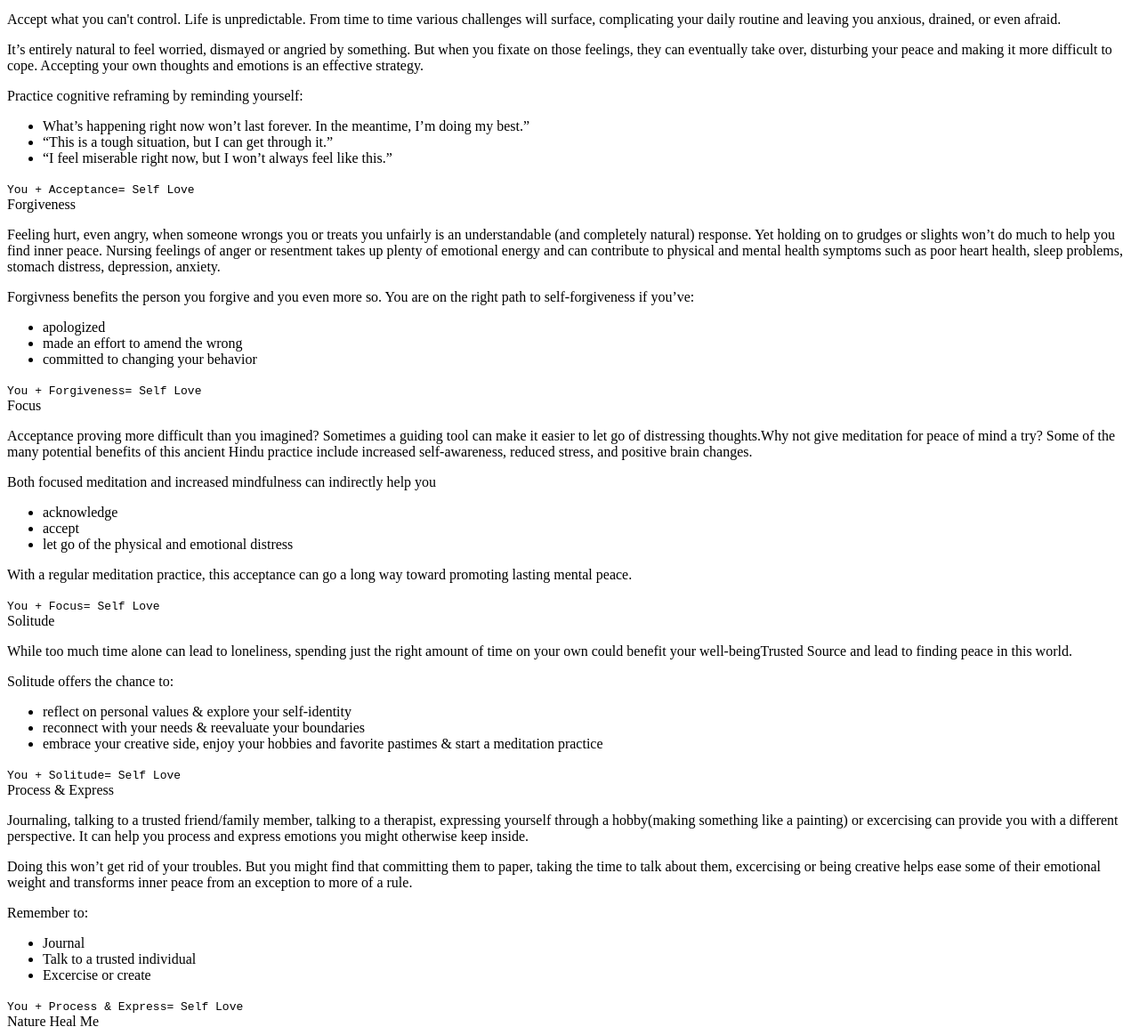
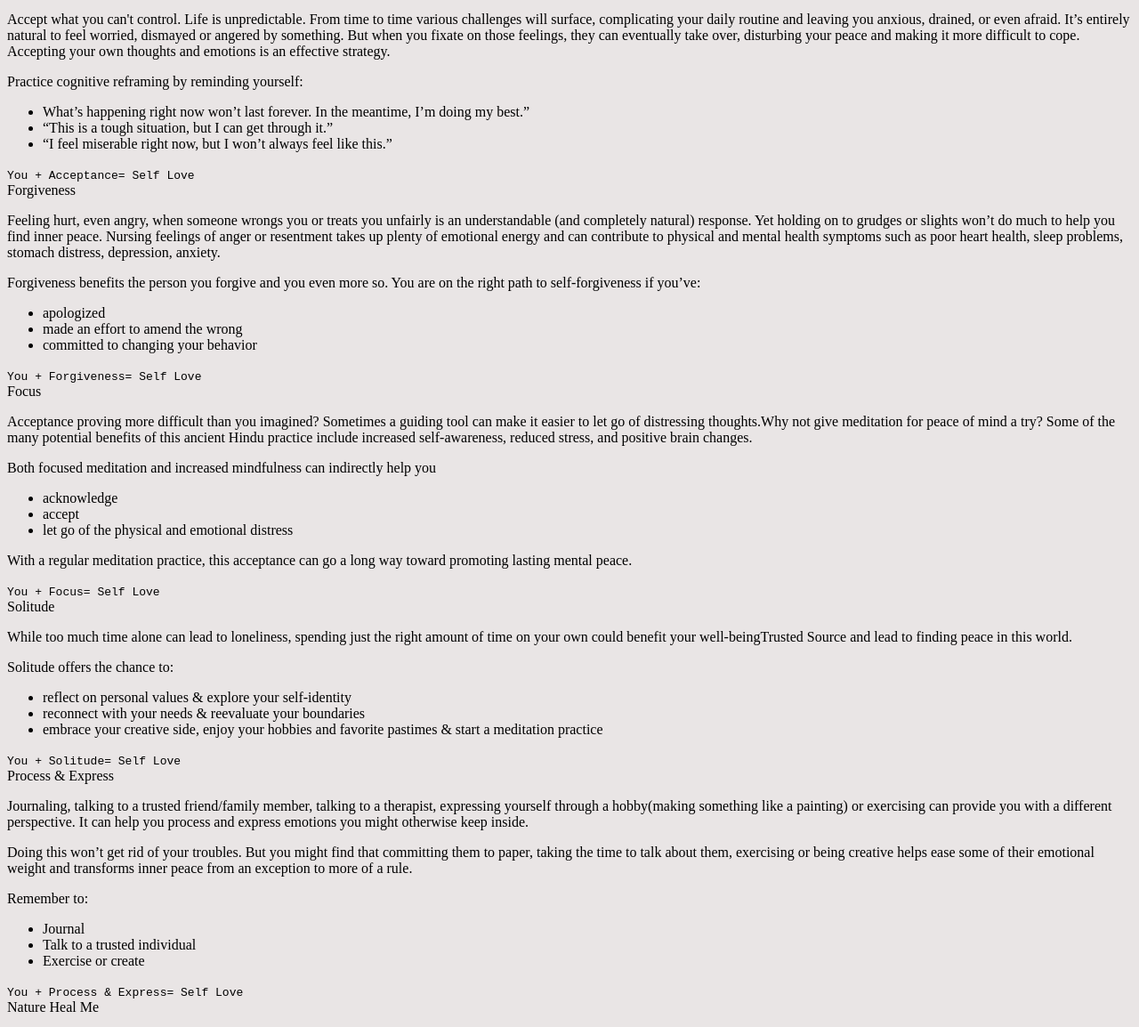
Before and after one commit to KinshasaPolee/Technical-Documentation-Page, a plain HTML site: page index.html in a window 1280 px wide. Shown: the part 124-1278 px from the top of the page at 89% size. Drawn offline with Linux system fonts and the light colour scheme.

Commit message:
changed background-color

```diff
--- a/index.html
+++ b/index.html
@@ -1,5 +1,12 @@
 <!DOCTYPE html>
 <html lang="en">
+
+<head>
+  <meta charset="UTF-8">
+  <meta name="viewport" content="width=device-width, initial-scale=1.0">
+  <title>For The Love Of Peace</title>
+</head>
+
 <body>
   <link rel="stylesheet" href="styles.css">
   <main id="main-doc">
@@ -14,13 +21,14 @@
       <a class="nav-link" href="#Nature_Heal_Me">Nature Heal Me</a> |
       <a class="nav-link" href="#Reference">Reference</a>
     </nav>
-</div>
 
     <section class="main-section" id="Acceptance">
       <header>Acceptance</header>
-<p>Accept what you can't control. Life is unpredictable. From time to time various challenges will surface, complicating your daily routine and leaving you anxious, drained, or even afraid.
-<div></div>
-It’s entirely natural to feel worried, dismayed or angried by something. But when you fixate on those feelings, they can eventually take over, disturbing your peace and making it more difficult to cope. Accepting your own thoughts and emotions is an effective strategy.</p>
+      <p>Accept what you can't control. Life is unpredictable. From time to time various challenges will surface,
+        complicating your daily routine and leaving you anxious, drained, or even afraid.
+      It’s entirely natural to feel worried, dismayed or angered by something. But when you fixate on those feelings,
+      they can eventually take over, disturbing your peace and making it more difficult to cope. Accepting your own
+      thoughts and emotions is an effective strategy.</p>
       <p>Practice cognitive reframing by reminding yourself:
       <ul>
         <li>What’s happening right now won’t last forever. In the meantime, I’m doing my best.”</li>
@@ -35,9 +43,13 @@ You + Acceptance= Self Love
 
     <section class="main-section" id="Forgiveness">
       <header>Forgiveness</header>
-      <p>Feeling hurt, even angry, when someone wrongs you or treats you unfairly is an understandable (and completely natural) response.
-Yet holding on to grudges or slights won’t do much to help you find inner peace. Nursing feelings of anger or resentment takes up plenty of emotional energy and can contribute to physical and mental health symptoms such as poor heart health, sleep problems, stomach distress, depression, anxiety.</p>
-      <p>Forgivness benefits the person you forgive and you even more so. You are on the right path to self-forgiveness if you’ve:
+      <p>Feeling hurt, even angry, when someone wrongs you or treats you unfairly is an understandable (and completely
+        natural) response.
+        Yet holding on to grudges or slights won’t do much to help you find inner peace. Nursing feelings of anger or
+        resentment takes up plenty of emotional energy and can contribute to physical and mental health symptoms such as
+        poor heart health, sleep problems, stomach distress, depression, anxiety.</p>
+      <p>Forgiveness benefits the person you forgive and you even more so. You are on the right path to self-forgiveness
+        if you’ve:
       <ul>
         <li>apologized</li>
         <li>made an effort to amend the wrong</li>
@@ -51,7 +63,9 @@ You + Forgiveness= Self Love
 
     <section class="main-section" id="Focus">
       <header>Focus</header>
-      <p>Acceptance proving more difficult than you imagined? Sometimes a guiding tool can make it easier to let go of distressing thoughts.Why not give meditation for peace of mind a try? Some of the many potential benefits of this ancient Hindu practice include increased self-awareness, reduced stress, and positive brain changes.
+      <p>Acceptance proving more difficult than you imagined? Sometimes a guiding tool can make it easier to let go of
+        distressing thoughts.Why not give meditation for peace of mind a try? Some of the many potential benefits of
+        this ancient Hindu practice include increased self-awareness, reduced stress, and positive brain changes.
       </p>
       <p>Both focused meditation and increased mindfulness can indirectly help you
       <ul>
@@ -59,7 +73,8 @@ You + Forgiveness= Self Love
         <li>accept</li>
         <li>let go of the physical and emotional distress
       </ul>
-  <div>With a regular meditation practice, this acceptance can go a long way toward promoting lasting mental peace.</div>
+      <div>With a regular meditation practice, this acceptance can go a long way toward promoting lasting mental peace.
+      </div>
       </p>
       <code>
 You + Focus= Self Love
@@ -68,7 +83,8 @@ You + Focus= Self Love
 
     <section class="main-section" id="Solitude">
       <header>Solitude</header>
-      <p>While too much time alone can lead to loneliness, spending just the right amount of time on your own could benefit your well-beingTrusted Source and lead to finding peace in this world.</p>
+      <p>While too much time alone can lead to loneliness, spending just the right amount of time on your own could
+        benefit your well-beingTrusted Source and lead to finding peace in this world.</p>
       <p>Solitude offers the chance to:
       <ul>
         <li>reflect on personal values &
@@ -86,13 +102,17 @@ You + Solitude= Self Love
 
     <section class="main-section" id="Process_&_Express">
       <header>Process & Express</header>
-      <p>Journaling, talking to a trusted friend/family member, talking to a therapist, expressing yourself through a hobby(making something like a painting) or excercising can provide you with a different perspective. It can help you process and express emotions you might otherwise keep inside.</p>
-      <p>Doing this won’t get rid of your troubles. But you might find that committing them to paper, taking the time to talk about them, excercising or being creative helps ease some of their emotional weight and transforms inner peace from an exception to more of a rule.
+      <p>Journaling, talking to a trusted friend/family member, talking to a therapist, expressing yourself through a
+        hobby(making something like a painting) or exercising can provide you with a different perspective. It can help
+        you process and express emotions you might otherwise keep inside.</p>
+      <p>Doing this won’t get rid of your troubles. But you might find that committing them to paper, taking the time to
+        talk about them, exercising or being creative helps ease some of their emotional weight and transforms inner
+        peace from an exception to more of a rule.
       <div> Remember to:</div>
       <ul>
         <li>Journal</li>
         <li>Talk to a trusted individual</li>
-  <li>Excercise or create</li>
+        <li>Exercise or create</li>
       </ul>
       </p>
       <code>
@@ -102,12 +122,14 @@ You + Process & Express= Self Love
 
     <section class="main-section" id="Nature_Heal_Me">
       <header>Nature Heal Me</header>
-      <p>Natural environments, green spaces in particular, can ease emotional distress and foster feelings of inner calm and peace of mind.</p>
+      <p>Natural environments, green spaces in particular, can ease emotional distress and foster feelings of inner calm
+        and peace of mind.</p>
       <p>Spending time in nature can help you have peace of mind by:
       <ul>
         <li>soothing worry, anger, or fear
           & easing stress and promoting relaxation</li>
-  <li>lower your risk for depression and other mental health conditions & enhancing feelings of kindness and social connection</li>
+        <li>lower your risk for depression and other mental health conditions & enhancing feelings of kindness and
+          social connection</li>
         <li>improving concentration and focus</li>
       </ul>
       </p>
@@ -122,4 +144,5 @@ You + Nature= Self Love
     </section>
   </main>
 </body>
+
 </html>
--- a/styles.css
+++ b/styles.css
@@ -1,2 +1,3 @@
-@media screen and (min-width: 480px) {
+body{
+background-color: rgba(200, 192, 192, 0.4);
 }
```
Lines whose indentation alone changed are shown as unchanged.
